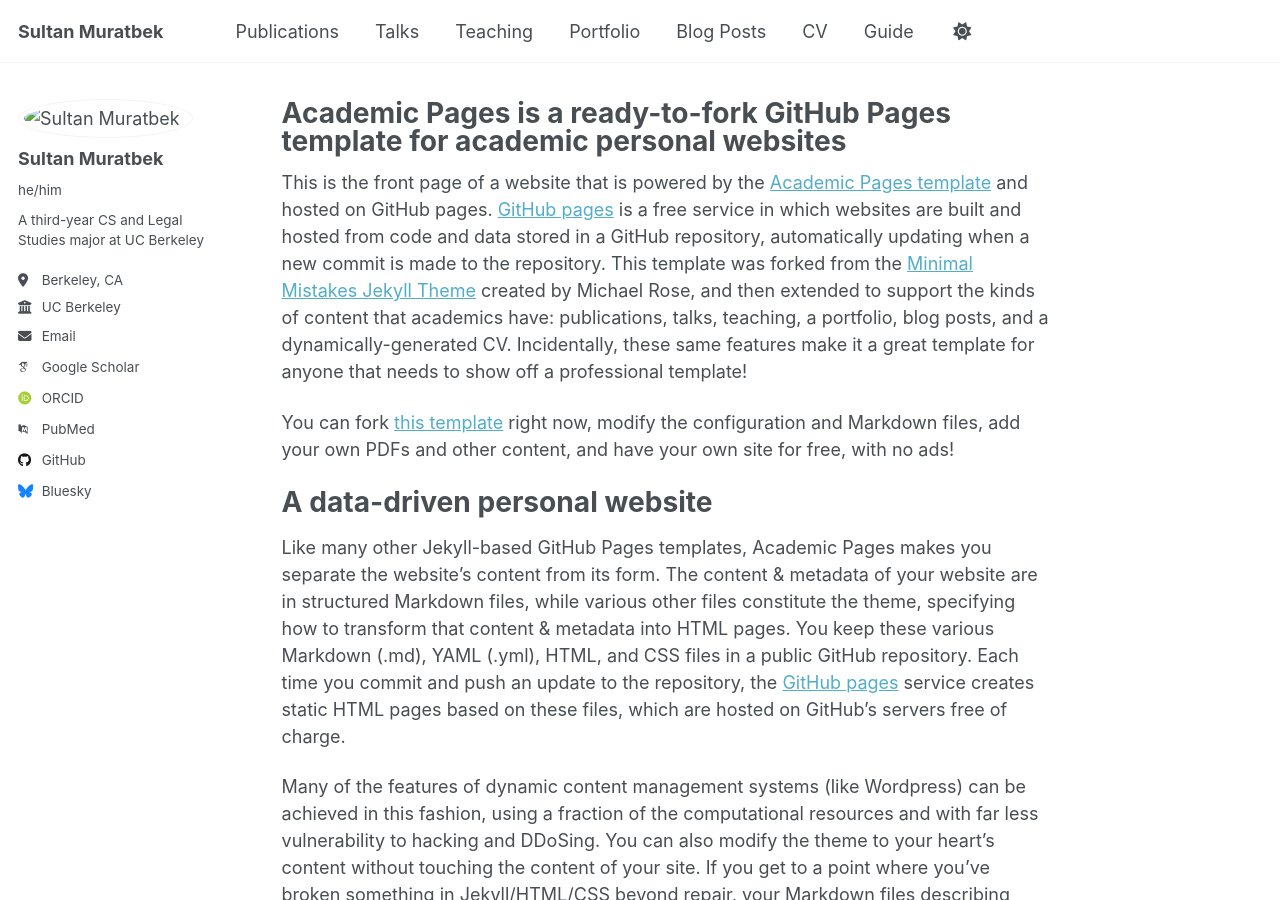
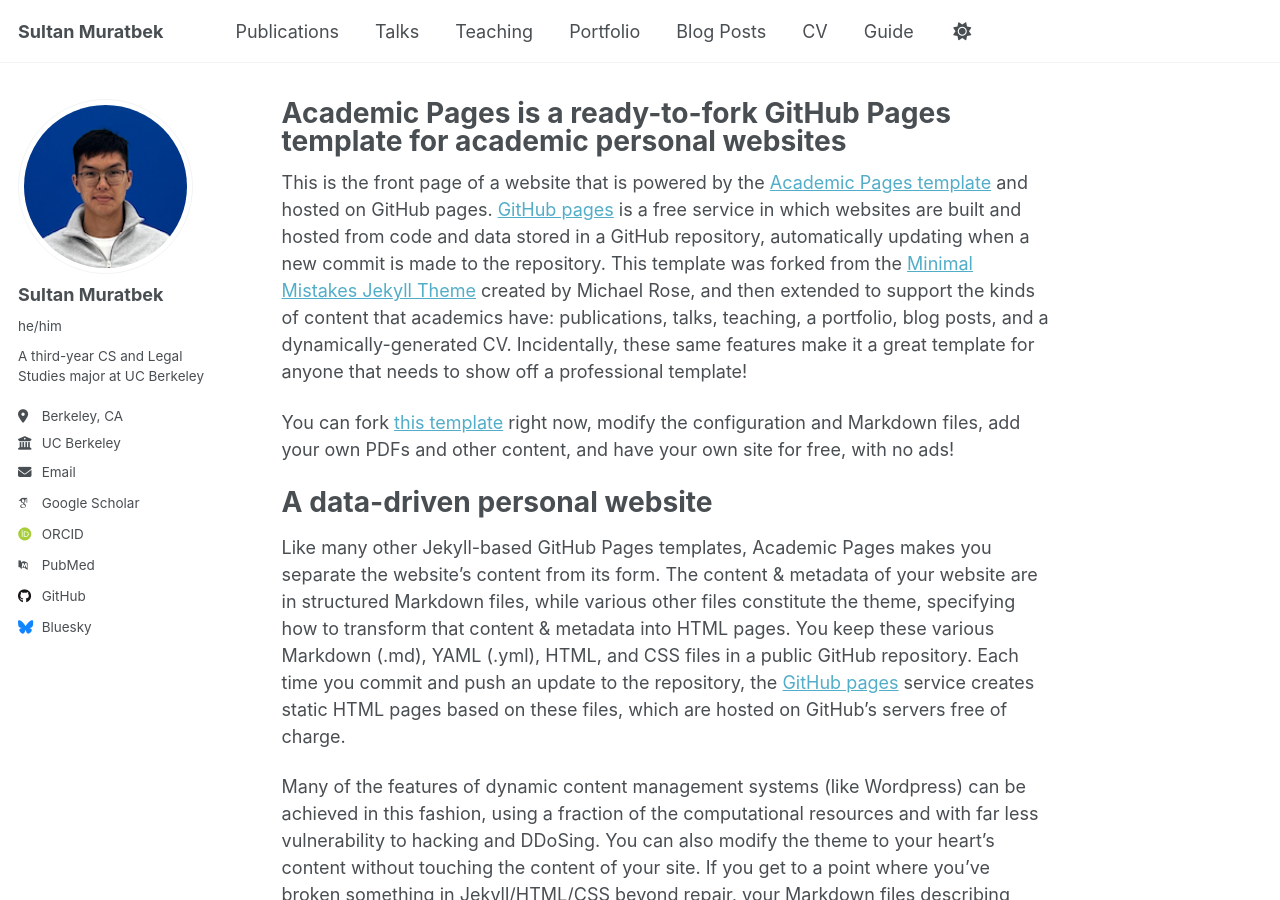
Before and after one commit to sultan-muratbek/sultan-muratbek.github.io, a Jekyll site: the page built from _pages/about.md, in a window 1280 px wide and 900 px high. Built offline with Jekyll 4.4.1, drawn with Linux system fonts in a browser that asks for light colours; some web fonts are replaced; a script that is not in the unit is left out.

Commit message:
Update _config.yml
Updated my photo

```diff
--- a/_config.yml
+++ b/_config.yml
@@ -22,7 +22,7 @@ repository               : "academicpages/academicpages.github.io"
 #               Additional customization can be done by editing /_includes/author-profile.html
 author:
   # Biographic information
-  avatar           : "_data/sultan-muratbek3.jpg"
+  avatar           : "sultan-muratbek3.jpg"
   name             : "Sultan Muratbek"
   pronouns         : "he/him"
   bio              : "A third-year CS and Legal Studies major at UC Berkeley"
```
